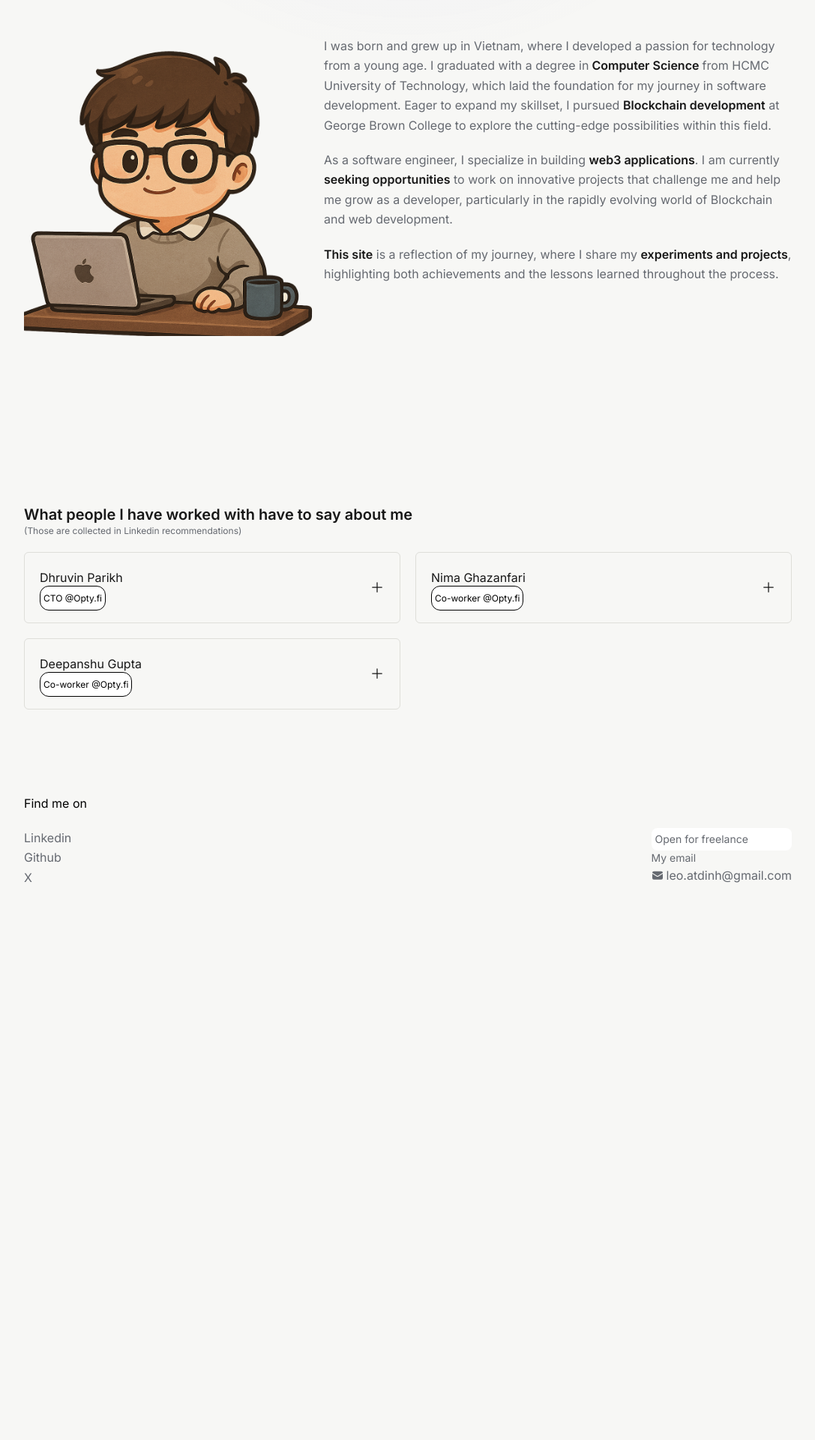
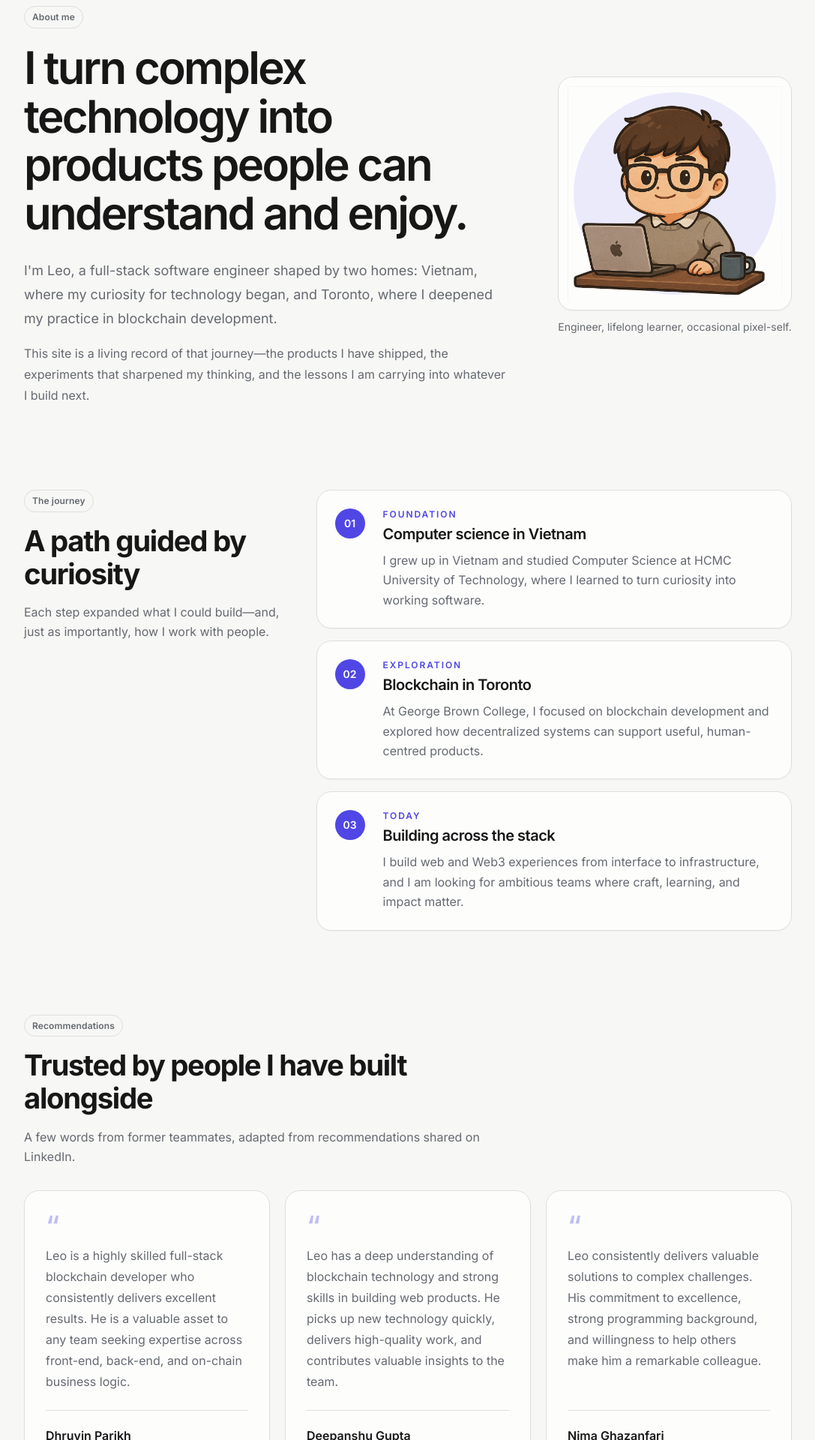
Before and after one commit to leodinh/leodinh.github.io, a Next.js app: page /about in a window 1280 px wide. Shown: the part 160-2080 px from the top of the page at 75% size, without its empty margins (96-1183 px from the left). Before the commit the page ends 1363 px from the top, so only its background shows below. Built offline with nearby package versions, Linux system fonts and the light colour scheme; what tailwindcss-animated would draw is missing.

Commit message:
Modernize about page and recommendations

```diff
--- a/app/about/page.js
+++ b/app/about/page.js
@@ -1,54 +1,121 @@
 import Image from 'next/image';
 import Avatar from '../../assets/chibi-version.png';
 import Feedbacks from '../../components/feedbacks';
-import { boldText, marginSection } from '../../constants/styling';
+
 export const metadata = {
-    title: 'About me',
-    description: 'Leo Tuan Dinh - Web3 Fullstack Developer'
+    title: 'About Leo Tuan Dinh',
+    description:
+        'The story, experience, and recommendations behind Leo Tuan Dinh, a full-stack engineer building thoughtful web and blockchain products.'
 };
-function about() {
+
+const journey = [
+    {
+        label: 'Foundation',
+        title: 'Computer science in Vietnam',
+        description:
+            'I grew up in Vietnam and studied Computer Science at HCMC University of Technology, where I learned to turn curiosity into working software.'
+    },
+    {
+        label: 'Exploration',
+        title: 'Blockchain in Toronto',
+        description:
+            'At George Brown College, I focused on blockchain development and explored how decentralized systems can support useful, human-centred products.'
+    },
+    {
+        label: 'Today',
+        title: 'Building across the stack',
+        description:
+            'I build web and Web3 experiences from interface to infrastructure, and I am looking for ambitious teams where craft, learning, and impact matter.'
+    }
+];
+
+function About() {
     return (
-        <div className="flex flex-col mt-0 lg:mt-10 w-full">
-            <div className={`flex flex-col  lg:flex-row ${marginSection}`}>
-                <div className="w-40 lg:w-100 overflow-hidden border-0">
-                    <Image
-                        src={Avatar}
-                        // priority={true}
-                        alt="my avatar"
-                        className={`w-full scale-110 hover:scale-150 cursor-pointer transition-all ease-in-out duration-100
-                            animate-jump-in
-                         animate-duration-1000 animate-once animate-ease-in-out border-0`}
-                    />
-                </div>
-                <div className="flex flex-col flex-1">
-                    <p className="mb-5 text-(--text-dark-color) dark:text-(--text-light-color) animate-fade-up animate-once animate-duration-1000 animate-ease-in-out">
-                        I was born and grew up in Vietnam, where I developed a passion for
-                        technology from a young age. I graduated with a degree in
-                        <span className={boldText}> Computer Science </span>
-                        from HCMC University of Technology, which laid the foundation for my journey
-                        in software development. Eager to expand my skillset, I pursued{' '}
-                        <span className={boldText}>Blockchain development</span> at George Brown
-                        College to explore the cutting-edge possibilities within this field.
+        <div className="pb-8">
+            <section
+                className="section-shell grid items-center gap-10 lg:grid-cols-[minmax(0,1.35fr)_minmax(16rem,0.65fr)] lg:gap-16"
+                aria-labelledby="about-title">
+                <div className="order-2 lg:order-1">
+                    <span className="ui-badge mb-5">About me</span>
+                    <h1
+                        id="about-title"
+                        className="max-w-3xl text-4xl font-semibold leading-[1.08] tracking-[-0.045em] text-ink sm:text-5xl lg:text-6xl dark:text-ink-dark">
+                        I turn complex technology into products people can understand and enjoy.
+                    </h1>
+                    <p className="mt-7 max-w-2xl text-lg leading-8 text-muted dark:text-muted-dark">
+                        I&apos;m Leo, a full-stack software engineer shaped by two homes: Vietnam,
+                        where my curiosity for technology began, and Toronto, where I deepened my
+                        practice in blockchain development.
                     </p>
-                    <p className="mb-5 text-(--text-dark-color) dark:text-(--text-light-color) animate-fade-up animate-delay-500 animate-once animate-duration-1000 animate-ease-in-out">
-                        As a software engineer, I specialize in building{' '}
-                        <span className={boldText}>web3 applications</span>. I am currently{' '}
-                        <span className={boldText}>seeking opportunities</span> to work on
-                        innovative projects that challenge me and help me grow as a developer,
-                        particularly in the rapidly evolving world of Blockchain and web
-                        development.
-                    </p>
-                    <p className="text-(--text-dark-color) dark:text-(--text-light-color) animate-fade-up animate-delay-1000 animate-once animate-duration-1000 animate-ease-in-out">
-                        <span className={boldText}>This site</span> is a reflection of my journey,
-                        where I share my <span className={boldText}>experiments and projects</span>,
-                        highlighting both achievements and the lessons learned throughout the
-                        process.
+                    <p className="mt-4 max-w-2xl leading-7 text-muted dark:text-muted-dark">
+                        This site is a living record of that journey—the products I have shipped,
+                        the experiments that sharpened my thinking, and the lessons I am carrying
+                        into whatever I build next.
                     </p>
                 </div>
-            </div>
+
+                <figure className="order-1 mx-auto w-full max-w-[20rem] lg:order-2 lg:max-w-none">
+                    <div className="surface-card relative aspect-square overflow-hidden">
+                        <div
+                            className="absolute inset-5 rounded-full bg-accent/10 dark:bg-accent/15"
+                            aria-hidden="true"
+                        />
+                        <Image
+                            src={Avatar}
+                            alt="Illustrated portrait of Leo Tuan Dinh"
+                            priority
+                            sizes="(min-width: 1024px) 320px, 80vw"
+                            className="relative h-full w-full object-contain p-3"
+                        />
+                    </div>
+                    <figcaption className="mt-3 text-center text-sm text-muted dark:text-muted-dark">
+                        Engineer, lifelong learner, occasional pixel-self.
+                    </figcaption>
+                </figure>
+            </section>
+
+            <section className="section-shell" aria-labelledby="journey-title">
+                <div className="grid gap-5 lg:grid-cols-[0.7fr_1.3fr] lg:gap-12">
+                    <div>
+                        <span className="ui-badge mb-4">The journey</span>
+                        <h2 id="journey-title" className="section-title">
+                            A path guided by curiosity
+                        </h2>
+                        <p className="mt-4 max-w-md text-muted dark:text-muted-dark">
+                            Each step expanded what I could build—and, just as importantly, how I
+                            work with people.
+                        </p>
+                    </div>
+                    <ol className="grid gap-4">
+                        {journey.map((item, index) => (
+                            <li
+                                key={item.title}
+                                className="surface-card grid gap-4 p-5 sm:grid-cols-[3rem_1fr] sm:p-6">
+                                <span
+                                    className="flex h-10 w-10 items-center justify-center rounded-full bg-accent text-sm font-semibold text-white"
+                                    aria-hidden="true">
+                                    {String(index + 1).padStart(2, '0')}
+                                </span>
+                                <div>
+                                    <p className="text-xs font-semibold uppercase tracking-[0.16em] text-accent dark:text-indigo-300">
+                                        {item.label}
+                                    </p>
+                                    <h3 className="mt-1 text-xl font-semibold tracking-tight text-ink dark:text-ink-dark">
+                                        {item.title}
+                                    </h3>
+                                    <p className="mt-2 text-muted dark:text-muted-dark">
+                                        {item.description}
+                                    </p>
+                                </div>
+                            </li>
+                        ))}
+                    </ol>
+                </div>
+            </section>
+
             <Feedbacks />
         </div>
     );
 }
 
-export default about;
+export default About;
--- a/components/feedback.js
+++ b/components/feedback.js
@@ -1,32 +1,18 @@
-'use client';
-import { useState } from 'react';
-import { PlusIcon, MinusIcon } from '@heroicons/react/24/solid';
-
-function feedback({ name, relate, feedback }) {
-    const [open, setOpen] = useState(false);
+function Feedback({ name, relate, feedback }) {
     return (
-        <div
-            className="flex flex-col w-full p-5 border border-(--border-color) rounded-md cursor-pointer transition-all duration-1000"
-            onClick={() => setOpen(!open)}
-            aria-hidden="true">
-            <div className="flex justify-between items-center">
-                <div>
-                    <span>
-                        {name} <br />
-                    </span>
-                    <span className="text-xs border rounded-xl bg-(--background-light-secondary) dark:bg-(--background-secondary) text-black dark:text-white px-1 py-2">
-                        {relate}
-                    </span>
-                </div>
-                <div className="w-5">{open ? <MinusIcon /> : <PlusIcon />}</div>
-            </div>
-            {open && (
-                <div className="text-(--text-dark-color) dark:text-(--text-light-color) mt-5 animate-fade-up animate-once animate-duration-1000 animate-ease-in-out">
-                    {feedback}
-                </div>
-            )}
-        </div>
+        <figure className="surface-card flex h-full flex-col p-6 sm:p-7">
+            <span className="text-4xl font-semibold leading-none text-accent/35" aria-hidden="true">
+                “
+            </span>
+            <blockquote className="mt-2 flex-1 leading-7 text-muted dark:text-muted-dark">
+                <p>{feedback}</p>
+            </blockquote>
+            <figcaption className="mt-6 border-t border-line pt-5 dark:border-line-dark">
+                <p className="font-semibold text-ink dark:text-ink-dark">{name}</p>
+                <p className="mt-1 text-sm text-muted dark:text-muted-dark">{relate}</p>
+            </figcaption>
+        </figure>
     );
 }
 
-export default feedback;
+export default Feedback;
--- a/components/feedbacks.js
+++ b/components/feedbacks.js
@@ -1,50 +1,46 @@
-'use client';
-import { useRef } from 'react';
 import Feedback from './feedback';
-import { useIsVisible } from '../hooks/useIsVisible';
-import { boldText, marginSection } from '../constants/styling';
-function feedbacks() {
-    const ref1 = useRef();
-    const isVisible = useIsVisible(ref1);
-    const animation = !isVisible
-        ? 'opacity-0'
-        : 'opacity-100 animate-fade-up animate-once animate-duration-1000 animate-ease-in-out';
+
+const recommendations = [
+    {
+        name: 'Dhruvin Parikh',
+        relate: 'CTO at OptyFi',
+        feedback:
+            'Leo is a highly skilled full-stack blockchain developer who consistently delivers excellent results. He is a valuable asset to any team seeking expertise across front-end, back-end, and on-chain business logic.'
+    },
+    {
+        name: 'Deepanshu Gupta',
+        relate: 'Former colleague at OptyFi',
+        feedback:
+            'Leo has a deep understanding of blockchain technology and strong skills in building web products. He picks up new technology quickly, delivers high-quality work, and contributes valuable insights to the team.'
+    },
+    {
+        name: 'Nima Ghazanfari',
+        relate: 'Former colleague at OptyFi',
+        feedback:
+            'Leo consistently delivers valuable solutions to complex challenges. His commitment to excellence, strong programming background, and willingness to help others make him a remarkable colleague.'
+    }
+];
+
+function Feedbacks() {
     return (
-        <div className={`flex flex-col ${marginSection}`}>
-            <h1 className={`${boldText} text-xl ${animation}`}>
-                What people I have worked with have to say about me
-            </h1>
-            <p
-                className={`text-xs text-(--text-dark-color) dark:text-(--text-light-color) ${animation} animate-delay-100`}>
-                (Those are collected in Linkedin recommendations)
-            </p>
-            <div
-                ref={ref1}
-                className={`grid  grid-cols-1 lg:grid-cols-[_1fr_1fr] gap-5 mt-5 ${animation} animate-delay-500`}>
-                <div className="flex flex-col gap-5">
-                    <Feedback
-                        name="Dhruvin Parikh"
-                        relate="CTO @Opty.fi"
-                        feedback="Leo is a highly skilled full stack blockchain developer who consistently delivers excellent results when given clear instructions. They are a valuable asset to any team seeking top-notch expertise and high productivity in developing front-end, back-end, and on-chain business logic for blockchain applications."
-                    />
-                    <Feedback
-                        name="Deepanshu Gupta"
-                        relate="Co-worker @Opty.fi"
-                        feedback="I highly recommend Leo as a Front-end Blockchain developer. He has a deep understanding of blockchain technology as well as has demonstrated strong skills in building multiple websites. In addition to this, he is good at picking up any new technology in a short period of time and delivers high-quality work.
-He is a reliable and proactive team member, always delivering high-quality work and contributing valuable insights to our projects.
-His expertise and dedication make him a valuable asset to any team."
-                    />
-                </div>
-                <div>
-                    <Feedback
-                        name="Nima Ghazanfari"
-                        relate="Co-worker @Opty.fi"
-                        feedback="During my time at OptyFi, I had the pleasure of working alongside Leo, a highly talented full-stack and blockchain developer. With a strong programming background, he consistently delivers valuable solutions for various challenges. Leo is an active contributor to the team's success, making him an invaluable asset to any project. His commitment to excellence and willingness to assist others make him a remarkable colleague. I wholeheartedly recommend Leo for any programming-related role in your company."
-                    />
-                </div>
+        <section className="section-shell" aria-labelledby="recommendations-title">
+            <div className="max-w-2xl">
+                <span className="ui-badge mb-4">Recommendations</span>
+                <h2 id="recommendations-title" className="section-title">
+                    Trusted by people I have built alongside
+                </h2>
+                <p className="mt-4 text-muted dark:text-muted-dark">
+                    A few words from former teammates, adapted from recommendations shared on
+                    LinkedIn.
+                </p>
             </div>
-        </div>
+            <div className="mt-8 grid gap-5 md:grid-cols-2 lg:grid-cols-3">
+                {recommendations.map((recommendation) => (
+                    <Feedback key={recommendation.name} {...recommendation} />
+                ))}
+            </div>
+        </section>
     );
 }
 
-export default feedbacks;
+export default Feedbacks;
```
